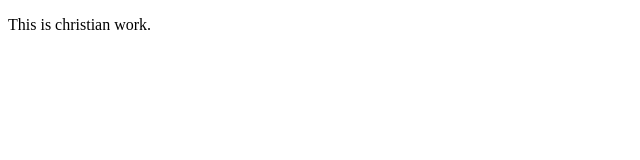
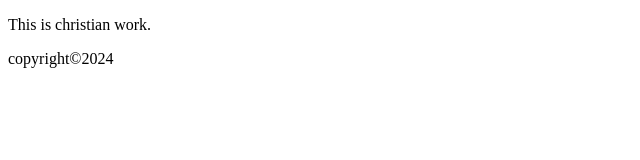
Before and after one commit to Agafina/group-8, a plain HTML site: page about.html in a window 1280 px wide. Shown: the whole page, without its empty margins (0-640 px from the left). Drawn offline with Linux system fonts and the light colour scheme.

Commit message:
Update about.html
Added the copyright.

```diff
--- a/about.html
+++ b/about.html
@@ -10,6 +10,7 @@
 <body>
     <div>
         <p>This is christian work.</p>
+        <p>copyright©2024</p>
     </div>
 </body>
 
```
